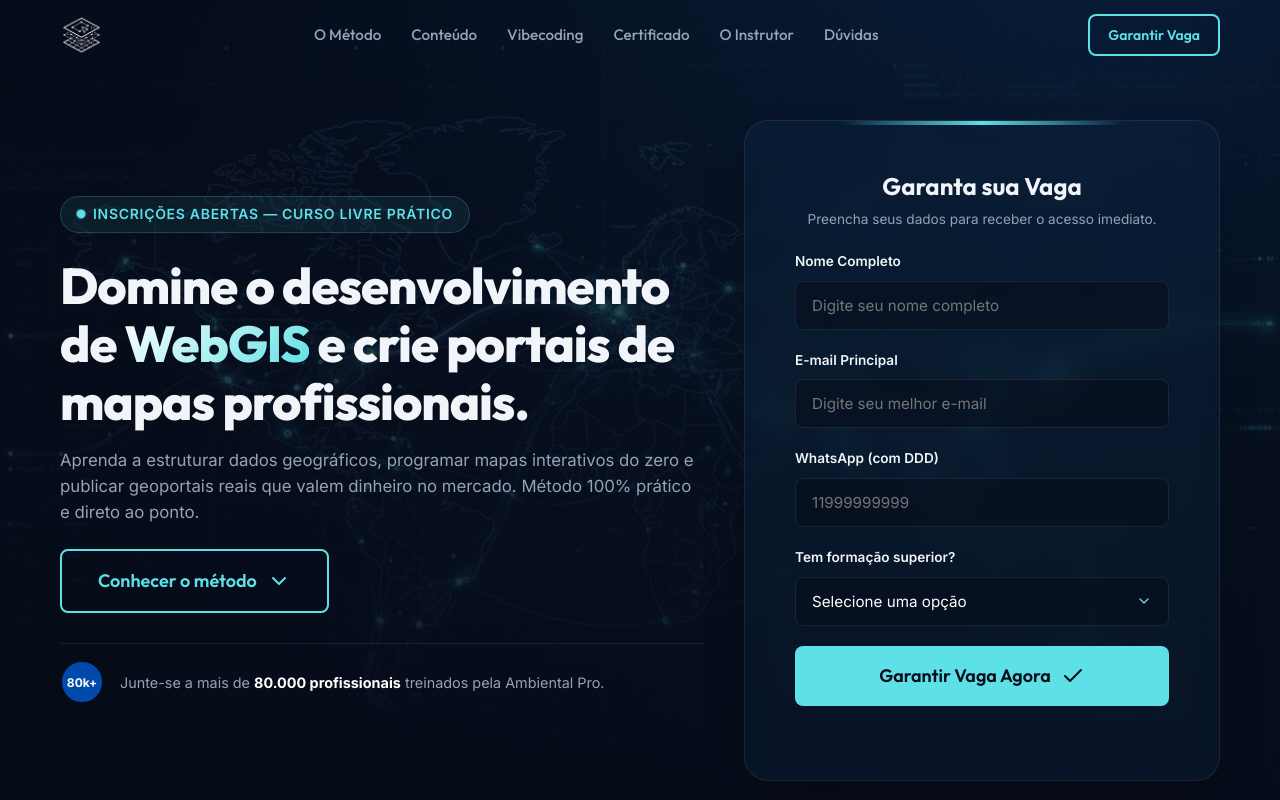
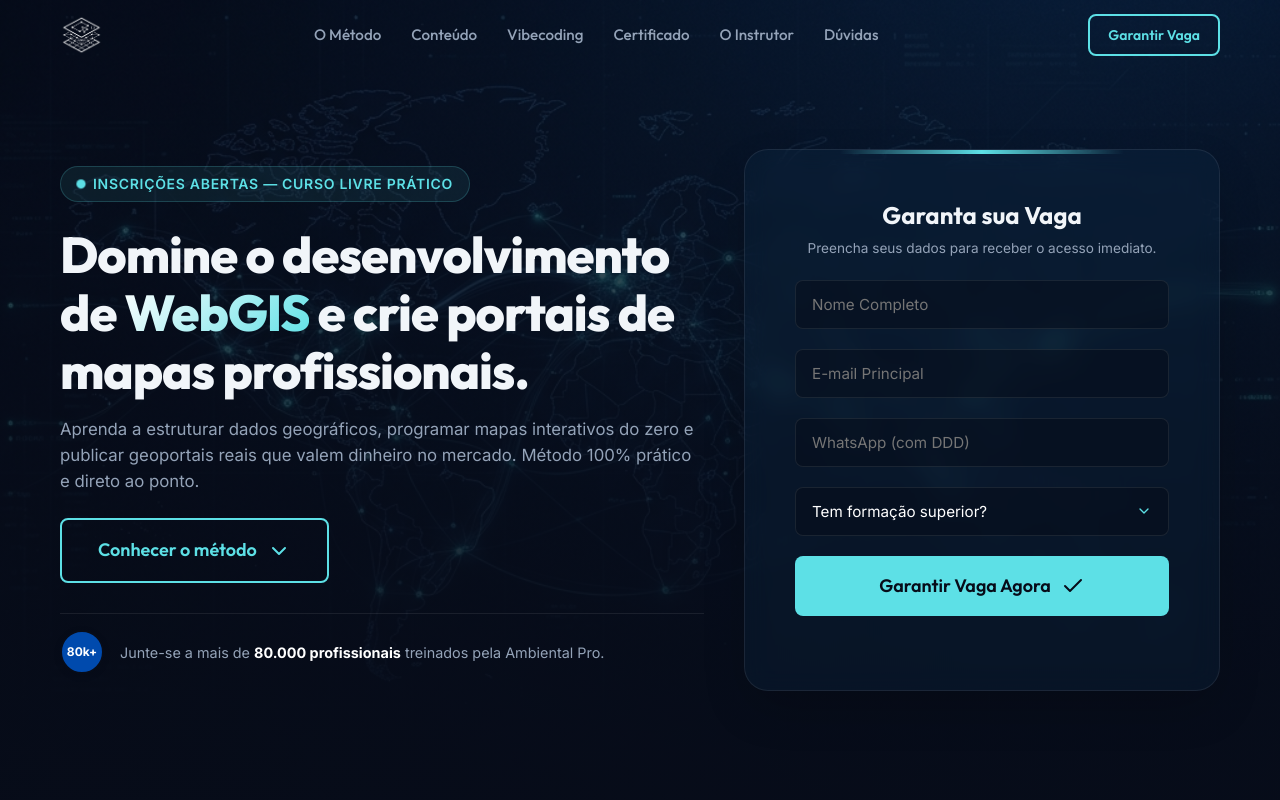
Before and after one commit to henriquegsantos149/curso-webgis, a website built with Vite: page index.html in a window 1280 px wide. Shown: the top 800 px of the page. Built offline with nearby package versions, Linux system fonts and the light colour scheme.

Commit message:
style: remove labels and place descriptions in placeholders/default options

```diff
--- a/index.html
+++ b/index.html
@@ -138,32 +138,27 @@
             </div>
             <form id="hero-enrollment-form" class="registration-form">
               <div class="form-group">
-                <label for="hero-user-name">Nome Completo</label>
-                <input type="text" id="hero-user-name" name="name" placeholder="Digite seu nome completo" required>
+                <input type="text" id="hero-user-name" name="name" placeholder="Nome Completo" required>
               </div>
 
               <div class="form-group">
-                <label for="hero-user-email">E-mail Principal</label>
-                <input type="email" id="hero-user-email" name="email" placeholder="Digite seu melhor e-mail" required>
+                <input type="email" id="hero-user-email" name="email" placeholder="E-mail Principal" required>
               </div>
 
               <div class="form-group">
-                <label for="hero-user-whatsapp">WhatsApp (com DDD)</label>
-                <input type="tel" id="hero-user-whatsapp" name="whatsapp" placeholder="11999999999" pattern="\d{11}" title="Digite o DDD + número com 9 dígitos (ex: 11999999999)" maxlength="11" required>
+                <input type="tel" id="hero-user-whatsapp" name="whatsapp" placeholder="WhatsApp (com DDD)" pattern="\d{11}" title="Digite o DDD + número com 9 dígitos (ex: 11999999999)" maxlength="11" required>
               </div>
 
               <div class="form-group">
-                <label for="hero-user-education">Tem formação superior?</label>
                 <select id="hero-user-education" name="education" required>
-                  <option value="" disabled selected>Selecione uma opção</option>
+                  <option value="" disabled selected>Tem formação superior?</option>
                   <option value="sim">Sim</option>
                   <option value="nao">Não</option>
                 </select>
               </div>
 
               <div class="form-group hidden" id="hero-education-area-group">
-                <label for="hero-user-education-area">Área de Formação</label>
-                <input type="text" id="hero-user-education-area" name="education_area" placeholder="Ex: Engenharia Ambiental, Geografia, etc.">
+                <input type="text" id="hero-user-education-area" name="education_area" placeholder="Área de Formação (Ex: Engenharia Ambiental, Geografia, etc.)">
               </div>
 
               <button type="submit" class="btn btn-primary btn-block btn-lg btn-glow" id="hero-submit-enroll-btn">
@@ -549,32 +544,27 @@
 
           <form id="enrollment-form" class="registration-form">
             <div class="form-group">
-              <label for="user-name">Nome Completo</label>
-              <input type="text" id="user-name" name="name" placeholder="Digite seu nome completo" required>
+              <input type="text" id="user-name" name="name" placeholder="Nome Completo" required>
             </div>
 
             <div class="form-group">
-              <label for="user-email">E-mail Principal</label>
-              <input type="email" id="user-email" name="email" placeholder="Digite seu melhor e-mail" required>
+              <input type="email" id="user-email" name="email" placeholder="E-mail Principal" required>
             </div>
 
             <div class="form-group">
-              <label for="user-whatsapp">WhatsApp (com DDD)</label>
-              <input type="tel" id="user-whatsapp" name="whatsapp" placeholder="11999999999" pattern="\d{11}" title="Digite o DDD + número com 9 dígitos (ex: 11999999999)" maxlength="11" required>
+              <input type="tel" id="user-whatsapp" name="whatsapp" placeholder="WhatsApp (com DDD)" pattern="\d{11}" title="Digite o DDD + número com 9 dígitos (ex: 11999999999)" maxlength="11" required>
             </div>
 
             <div class="form-group">
-              <label for="user-education">Tem formação superior?</label>
               <select id="user-education" name="education" required>
-                <option value="" disabled selected>Selecione uma opção</option>
+                <option value="" disabled selected>Tem formação superior?</option>
                 <option value="sim">Sim</option>
                 <option value="nao">Não</option>
               </select>
             </div>
 
             <div class="form-group hidden" id="education-area-group">
-              <label for="user-education-area">Área de Formação</label>
-              <input type="text" id="user-education-area" name="education_area" placeholder="Ex: Engenharia Ambiental, Geografia, etc.">
+              <input type="text" id="user-education-area" name="education_area" placeholder="Área de Formação (Ex: Engenharia Ambiental, Geografia, etc.)">
             </div>
 
             <button type="submit" class="btn btn-primary btn-block btn-lg btn-glow" id="submit-enroll-btn">
```
Also changed, not shown: dist/index.html.
